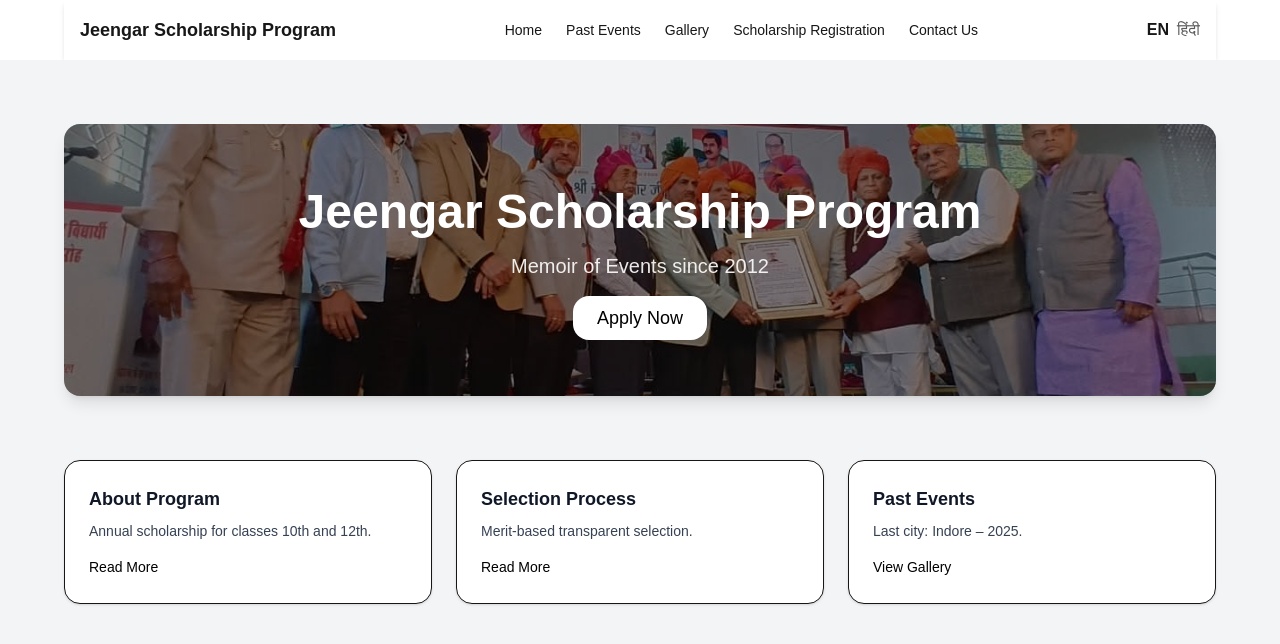
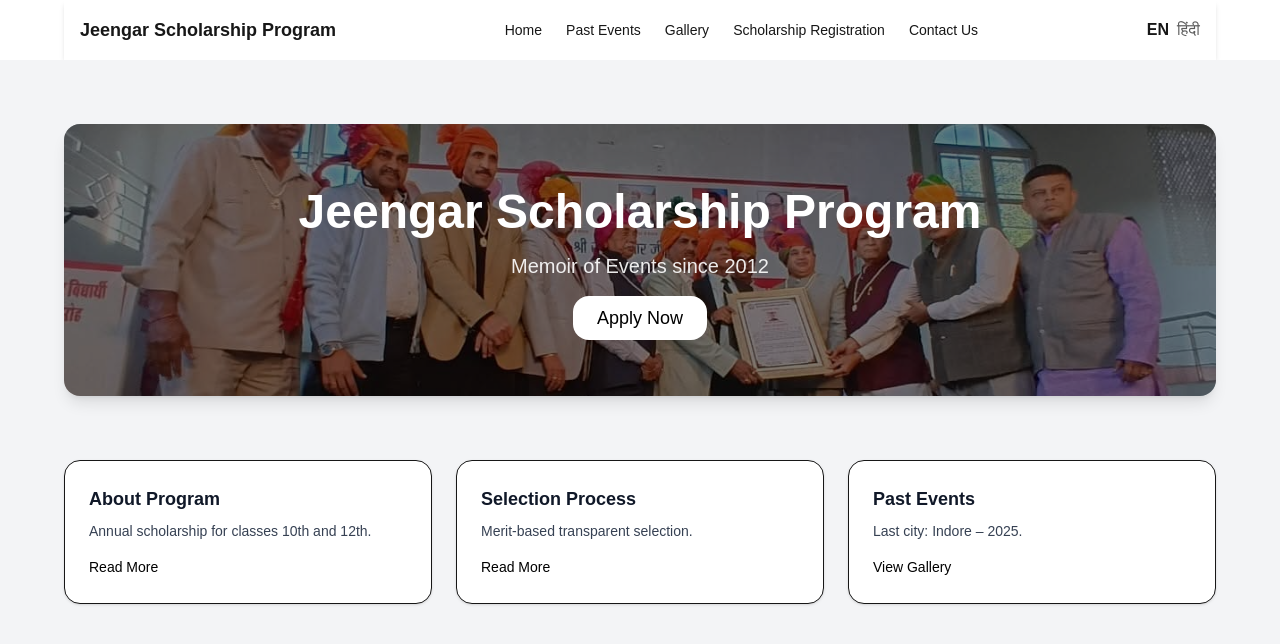
Before and after one commit to RajaKolander/jeengar-scholarship, a Next.js app: page / in a window 1280 px wide. Shown: the top 644 px of the page. Built offline with nearby package versions, Linux system fonts and the light colour scheme.

Commit message:
adjusted hero background position

```diff
--- a/app/page.tsx
+++ b/app/page.tsx
@@ -19,7 +19,7 @@ export default function HomePage() {
 
   {/* Background Image */}
   <div
-    className="absolute inset-0 bg-cover bg-center"
+    className="absolute inset-0 bg-cover bg-[center_25%] md:bg-[center_40%]"
     style={{ backgroundImage: "url('/bg.jpg')" }}
   ></div>
 
```
